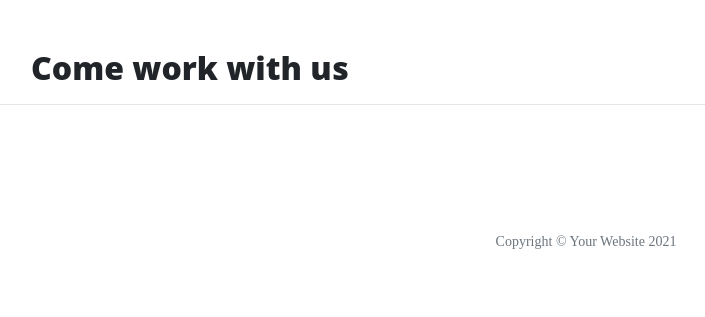
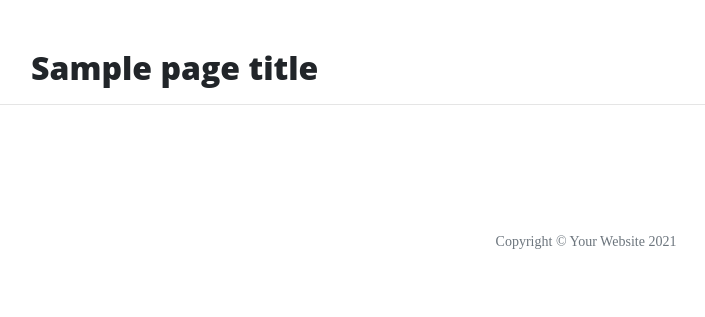
Before and after one commit to AwsSG/gilg, a Flask app: template templates/careers.html in a window 1280 px wide. Shown: the part 629-946 px from the top of the page, without its empty margins (54-759 px from the left). Run offline with Flask 2, Linux system fonts and the light colour scheme; the template is opened without the code that fills it: most values are stand-ins (such as "Sample title", 1, 10 or a date in 2020); some libraries are stand-ins or nearby versions.

Commit message:
passed page titles from a variable(page_title) in run.py

```diff
--- a/run.py
+++ b/run.py
@@ -13,19 +13,19 @@ def index():
 @app.route("/about")
 def about():
 
-    return render_template("about.html")
+    return render_template("about.html", page_title="About")
 
 
 @app.route("/contact")
 def contact():
 
-    return render_template("contact.html")
+    return render_template("contact.html", page_title="Contact")
 
 
 @app.route("/careers")
 def careers():
 
-    return render_template("careers.html")
+    return render_template("careers.html", page_title="Careers")
 
 
 if __name__ == "__main__":
--- a/templates/about.html
+++ b/templates/about.html
@@ -1,6 +1,6 @@
 {% extends "base.html" %}
 {% block content %}
-<h2>About page</h2>
+<h2>{{ page_title }}</h2>
 <p>
     is an epic poem from ancient Mesopotamia, regarded as the earliest surviving notable literature and the second
     oldest religious text, after the Pyramid Texts. The literary history of Gilgamesh begins with five Sumerian poems
--- a/templates/careers.html
+++ b/templates/careers.html
@@ -1,4 +1,4 @@
 {% extends "base.html" %}
 {% block content %}
-    <h2>Come work with us</h2>
+    <h2>{{ page_title }}</h2>
 {% endblock %}
--- a/templates/contact.html
+++ b/templates/contact.html
@@ -1,4 +1,4 @@
 {% extends "base.html" %}
 {% block content %}
-    <h2>Contact us</h2>
+    <h2>{{ page_title }}</h2>
 {% endblock %}
```
